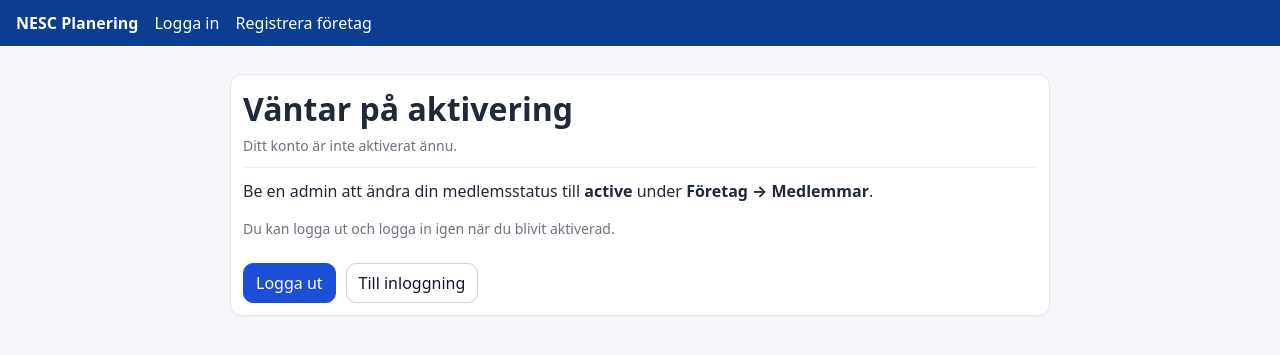
After one commit to NescAdmin/nesc-planering, a FastAPI app: template planner_mvp/app/templates/pending.html in a window 1280 px wide. The commit adds this page. Shown: the top 355 px of the page. Run offline with FastAPI, Linux system fonts and the light colour scheme; the template is opened without the code that fills it, so the values that code supplies are empty; the visitor is signed in with stand-in values (Sample User, id 1).

Commit message:
Add files via upload

```diff
--- a/planner_mvp/app/main.py
+++ b/planner_mvp/app/main.py
@@ -28,7 +28,7 @@ from .models import (
 )
 
 APP_NAME = "NESC Planering"
-APP_VERSION = "v4.4.16"
+APP_VERSION = ""  # internal build id removed from UI
 
 app = FastAPI(title=APP_NAME)
 app.mount("/static", StaticFiles(directory="app/static"), name="static")
@@ -352,6 +352,70 @@ def _get_active_user(session, request: Request) -> User:
     return u
 
 
+
+
+
+
+
+# --- Membership helpers (status gate) ---
+
+def _get_company_member(session, company_id: int, user_id: int):
+    return session.exec(
+        select(CompanyMember).where(
+            CompanyMember.company_id == company_id,
+            CompanyMember.user_id == user_id,
+        )
+    ).first()
+
+
+def _member_status(mem) -> str:
+    st = (getattr(mem, "status", None) if mem else None) or "active"
+    st = str(st).lower().strip()
+    return st if st in ("active", "pending", "disabled") else "active"
+
+
+@app.middleware("http")
+async def _member_status_gate(request: Request, call_next):
+    path = request.url.path
+    # Public paths
+    if path.startswith("/static/") or path.startswith("/auth/microsoft"):
+        return await call_next(request)
+    if path in ("/login", "/setup", "/logout", "/pending"):
+        return await call_next(request)
+    if path in ("/favicon.ico",):
+        return await call_next(request)
+
+    try:
+        uid = request.session.get("uid")
+    except Exception:
+        uid = None
+    if not uid:
+        return await call_next(request)
+
+    try:
+        uid_i = int(uid)
+    except Exception:
+        return await call_next(request)
+
+    with get_session() as session:
+        company = session.exec(select(Company)).first()
+        if not company:
+            return await call_next(request)
+        mem = _get_company_member(session, company.id, uid_i)
+        status = _member_status(mem) if mem else "pending"
+        u = session.get(User, uid_i)
+        is_admin = False
+        if u and u.role == "admin":
+            is_admin = True
+        if mem and mem.role_in_company == "admin":
+            is_admin = True
+        if status != "active" and not is_admin:
+            if path.startswith("/api/"):
+                return JSONResponse(status_code=403, content={"error": "member_inactive", "status": status})
+            if path != "/pending":
+                return RedirectResponse("/pending", status_code=302)
+
+    return await call_next(request)
 
 
 def _company_member_role(session, company_id: int, user_id: int) -> str:
@@ -978,7 +1042,10 @@ def ms_login_callback(
         ).first()
         if not mem:
             role_in_company = "admin" if u.role == "admin" else ("planner" if u.role == "planner" else "employee")
-            session.add(CompanyMember(company_id=company.id, user_id=u.id, role_in_company=role_in_company))
+            status = "active" if role_in_company == "admin" else "pending"
+            session.add(CompanyMember(company_id=company.id, user_id=u.id, role_in_company=role_in_company, status=status))
+            # Create planning resource unless external. We allow pending/disabled members to exist as people
+            # so admins can plan for them, but they cannot access the app until activated.
             if u.role != "external":
                 session.add(
                     Person(
@@ -990,6 +1057,13 @@ def ms_login_callback(
                     )
                 )
             session.commit()
+        else:
+            # Backward compatible default
+            if not getattr(mem, "status", None):
+                mem.status = "active"
+                session.add(mem)
+                session.commit()
+
 
         # Logged in
         request.session["uid"] = u.id
@@ -1012,6 +1086,34 @@ def logout(request: Request):
         return RedirectResponse(url, status_code=302)
 
     return RedirectResponse("/login", status_code=302)
+
+
+@app.get("/pending", response_class=HTMLResponse)
+def pending_view(request: Request):
+    """Shown when a user is a member but not yet activated (pending/disabled)."""
+    with get_session() as session:
+        company = session.exec(select(Company)).first()
+        active_user = None
+        status = ""
+        try:
+            if request.session.get("uid"):
+                active_user = _get_active_user(session, request)
+        except Exception:
+            active_user = None
+
+        if company and active_user:
+            mem = _get_company_member(session, company.id, active_user.id)
+            status = _member_status(mem) if mem else "pending"
+
+        return templates.TemplateResponse(
+            "pending.html",
+            {
+                "request": request,
+                "company": company,
+                "active_user": active_user,
+                "status": status,
+            },
+        )
 
 
 @app.get("/company", response_class=HTMLResponse)
@@ -1152,6 +1254,63 @@ def company_members_add(
                 p = Person(
                     company_id=company.id,
                     user_id=u.id,
+                    work_start=_safe_hhmm(getattr(company, "work_start", None), "08:00"),
+                    work_end=_safe_hhmm(getattr(company, "work_end", None), "17:00"),
+                    work_days=_safe_workdays(getattr(company, "work_days", None)),
+                )
+                session.add(p)
+
+        session.commit()
+        return RedirectResponse("/company", status_code=302)
+
+
+@app.post("/company/members/{member_id}/update")
+def company_members_update(
+    request: Request,
+    member_id: int,
+    role_in_company: str = Form("employee"),
+    status: str = Form("active"),
+):
+    with get_session() as session:
+        active = _get_active_user(session, request)
+        company = _get_active_company(session, request)
+        if not company:
+            return RedirectResponse("/setup", status_code=302)
+
+        _require_admin(session, company, active)
+
+        mem = session.get(CompanyMember, int(member_id))
+        if not mem or mem.company_id != company.id:
+            raise HTTPException(404, "Member not found")
+
+        role_in_company = (role_in_company or "employee").strip().lower()
+        if role_in_company not in ("admin", "planner", "employee", "external"):
+            role_in_company = "employee"
+
+        status = (status or "active").strip().lower()
+        if status not in ("active", "pending", "disabled"):
+            status = "active"
+
+        # Prevent self-lockout: do not allow an admin to set themselves to pending/disabled
+        if mem.user_id == active.id and status != "active":
+            return RedirectResponse("/company?err=self_lock", status_code=302)
+
+        mem.role_in_company = role_in_company
+        mem.status = status
+
+        # Keep User.role roughly in sync (single-company MVP)
+        u = session.get(User, int(mem.user_id))
+        if u:
+            u.role = role_in_company
+
+        # NOTE: We do NOT delete planning data when changing status/role.
+        # If a member is active and not external, ensure they have a Person row.
+        if role_in_company != "external":
+            p = session.exec(select(Person).where(Person.company_id == company.id, Person.user_id == mem.user_id)).first()
+            if not p:
+                p = Person(
+                    company_id=company.id,
+                    user_id=mem.user_id,
                     work_start=_safe_hhmm(getattr(company, "work_start", None), "08:00"),
                     work_end=_safe_hhmm(getattr(company, "work_end", None), "17:00"),
                     work_days=_safe_workdays(getattr(company, "work_days", None)),
@@ -1805,6 +1964,29 @@ def api_unit_alloc_delete(request: Request, ua_id: int):
         return {"ok": True}
 
 
+@app.post("/projects/{project_id}/rename")
+def project_rename(request: Request, project_id: int, name: str = Form(...)):
+    with get_session() as session:
+        user = _get_active_user(session, request)
+        company = _get_active_company(session, request)
+        if not company:
+            return RedirectResponse("/setup", status_code=302)
+
+        _require_planner_or_admin(session, company, user)
+
+        p = session.get(Project, int(project_id))
+        if not p or p.company_id != company.id:
+            raise HTTPException(404, "Project not found")
+
+        nm = (name or "").strip()
+        if not nm:
+            return RedirectResponse(f"/projects/{project_id}", status_code=302)
+        p.name = nm
+        session.add(p)
+        session.commit()
+        return RedirectResponse(f"/projects/{project_id}?msg=renamed", status_code=302)
+
+
 @app.get("/projects/{project_id}", response_class=HTMLResponse)
 def project_detail(request: Request, project_id: int):
     with get_session() as session:
@@ -1860,6 +2042,8 @@ def project_detail(request: Request, project_id: int):
             err_msg = "Du saknar behörighet att ändra budget."
         if msg == "budget_updated":
             msg_txt = "Budget uppdaterad."
+        elif msg == "renamed":
+            msg_txt = "Projektnamn uppdaterat."
 
         return templates.TemplateResponse(
             "project_detail.html",
--- a/planner_mvp/app/models.py
+++ b/planner_mvp/app/models.py
@@ -27,6 +27,7 @@ class CompanyMember(SQLModel, table=True):
     company_id: int = Field(index=True)
     user_id: int = Field(index=True)
     role_in_company: str = "employee"  # admin|planner|employee|external
+    status: str = "active"  # active|pending|disabled
 
 
 class Person(SQLModel, table=True):
--- a/planner_mvp/app/static/css/app.css
+++ b/planner_mvp/app/static/css/app.css
@@ -587,13 +587,13 @@ textarea { resize: vertical; }
 .wi-over{ color:#991b1b; font-weight:900; }
 
 .unit-tag{
-  padding:6px 8px;
+  padding:4px 6px;
   border:1px solid #e5e7eb;
-  border-radius:12px;
+  border-radius:10px;
   background: var(--unit-bg, #fff);
   color: var(--unit-fg, #0f172a);
   font-weight:900;
-  font-size:12px;
+  font-size:11px;
   cursor:grab;
   user-select:none;
   box-shadow: 0 1px 2px rgba(0,0,0,.05);
@@ -627,22 +627,22 @@ textarea { resize: vertical; }
 .chip-sub{font-size:12px; line-height:1.2;}
 /* Unit tag layout + resize grip */
 .unit-tag{display:flex; align-items:center; gap:6px;}
-.unit-label{flex:1; min-width:0; overflow:hidden; text-overflow:ellipsis; white-space:nowrap;}
-.unit-hours{font-weight:700; font-size:12px; padding:2px 6px; border-radius:999px; background:var(--unit-pill-bg, rgba(0,0,0,.05)); cursor:pointer;}
+.unit-label{flex:1; min-width:0; overflow:hidden; text-overflow:ellipsis; white-space:nowrap; font-weight:800;}
+.unit-hours{font-weight:700; font-size:11px; padding:1px 5px; border-radius:999px; background:var(--unit-pill-bg, rgba(0,0,0,.05)); cursor:pointer;}
 .unit-del{
   border:0;
   background: transparent;
   color: inherit;
   font-weight: 900;
-  width: 22px;
-  height: 22px;
-  line-height: 22px;
+  width: 18px;
+  height: 18px;
+  line-height: 18px;
   border-radius: 999px;
   cursor: pointer;
   opacity: .75;
 }
 .unit-del:hover{ opacity: 1; background: rgba(255,255,255,.18); }
-.u-resize{cursor:ew-resize; user-select:none; padding:0 6px; opacity:.75; touch-action:none;}
+.u-resize{cursor:ew-resize; user-select:none; padding:0 4px; opacity:.75; touch-action:none;}
 .u-resize:hover{opacity:1;}
 .noselect{user-select:none;}
 
--- a/planner_mvp/app/templates/login.html
+++ b/planner_mvp/app/templates/login.html
@@ -41,10 +41,6 @@
           </div>
         </div>
       </div>
-
-      <div class="muted" style="margin-top:14px;">
-        Version: <strong>{{app_version}}</strong>
-      </div>
     </div>
 
     <div class="card auth-card">
@@ -53,7 +49,7 @@
           <div class="title">Logga in</div>
           <div class="muted" style="margin-top:4px;">{{company.name if company else ""}}</div>
         </div>
-        <div class="meta">{{app_version}}</div>
+
       </div>
 
       {% if ms_provider_requested and not ms_configured %}
--- a/planner_mvp/app/templates/partials_topbar.html
+++ b/planner_mvp/app/templates/partials_topbar.html
@@ -1,5 +1,5 @@
 <div class="topbar">
-  <div class="brand">{{ (app_name or 'NESC Planering') }} {{ (app_version or '') }}</div>
+  <div class="brand">{{ (app_name or 'NESC Planering') }}</div>
   {% if active_user %}
     <div class="nav">
       <a href="/">Tidschema</a>
--- /dev/null
+++ b/planner_mvp/app/templates/pending.html
@@ -0,0 +1,41 @@
+<!doctype html>
+<html>
+<head>
+  <meta charset="utf-8"/>
+  <meta name="viewport" content="width=device-width, initial-scale=1"/>
+  <title>{{app_name}} – Väntar på aktivering</title>
+  <link rel="stylesheet" href="/static/css/app.css"/>
+</head>
+<body>
+{% include "partials_topbar.html" %}
+
+<div class="container" style="max-width:820px;">
+  <div class="card" style="margin-top:18px;">
+    <h1 style="margin:0 0 6px 0;">Väntar på aktivering</h1>
+    <div class="muted" style="margin-bottom:12px;">
+      Ditt konto är inte aktiverat ännu{% if company %} för <strong>{{company.name}}</strong>{% endif %}.
+    </div>
+
+    {% if status %}
+      <div class="pill" style="display:inline-flex;">Status: <strong style="margin-left:6px;">{{status}}</strong></div>
+    {% endif %}
+
+    <div class="sep"></div>
+
+    <div style="line-height:1.45;">
+      <p style="margin-top:0;">
+        Be en admin att ändra din medlemsstatus till <strong>active</strong> under <strong>Företag → Medlemmar</strong>.
+      </p>
+      <p class="muted" style="margin-bottom:0;">
+        Du kan logga ut och logga in igen när du blivit aktiverad.
+      </p>
+    </div>
+
+    <div style="margin-top:14px; display:flex; gap:10px; flex-wrap:wrap;">
+      <a class="btn primary" href="/logout">Logga ut</a>
+      <a class="btn" href="/login">Till inloggning</a>
+    </div>
+  </div>
+</div>
+</body>
+</html>
--- a/planner_mvp/app/templates/setup.html
+++ b/planner_mvp/app/templates/setup.html
@@ -53,7 +53,7 @@
           <div class="title">Skapa företag</div>
           <div class="muted" style="margin-top:4px;">Basinställningar för {{app_name}}</div>
         </div>
-        <div class="meta">{{app_version}}</div>
+
       </div>
 
       <div class="grid2">
```
Also changed, not shown: planner_mvp/app/db.py (+13 -0 lines), planner_mvp/app/templates/company.html (+27 -5 lines), planner_mvp/app/templates/portfolio.html (+2 -6 lines), planner_mvp/app/templates/project_detail.html (+7 -1 lines).
